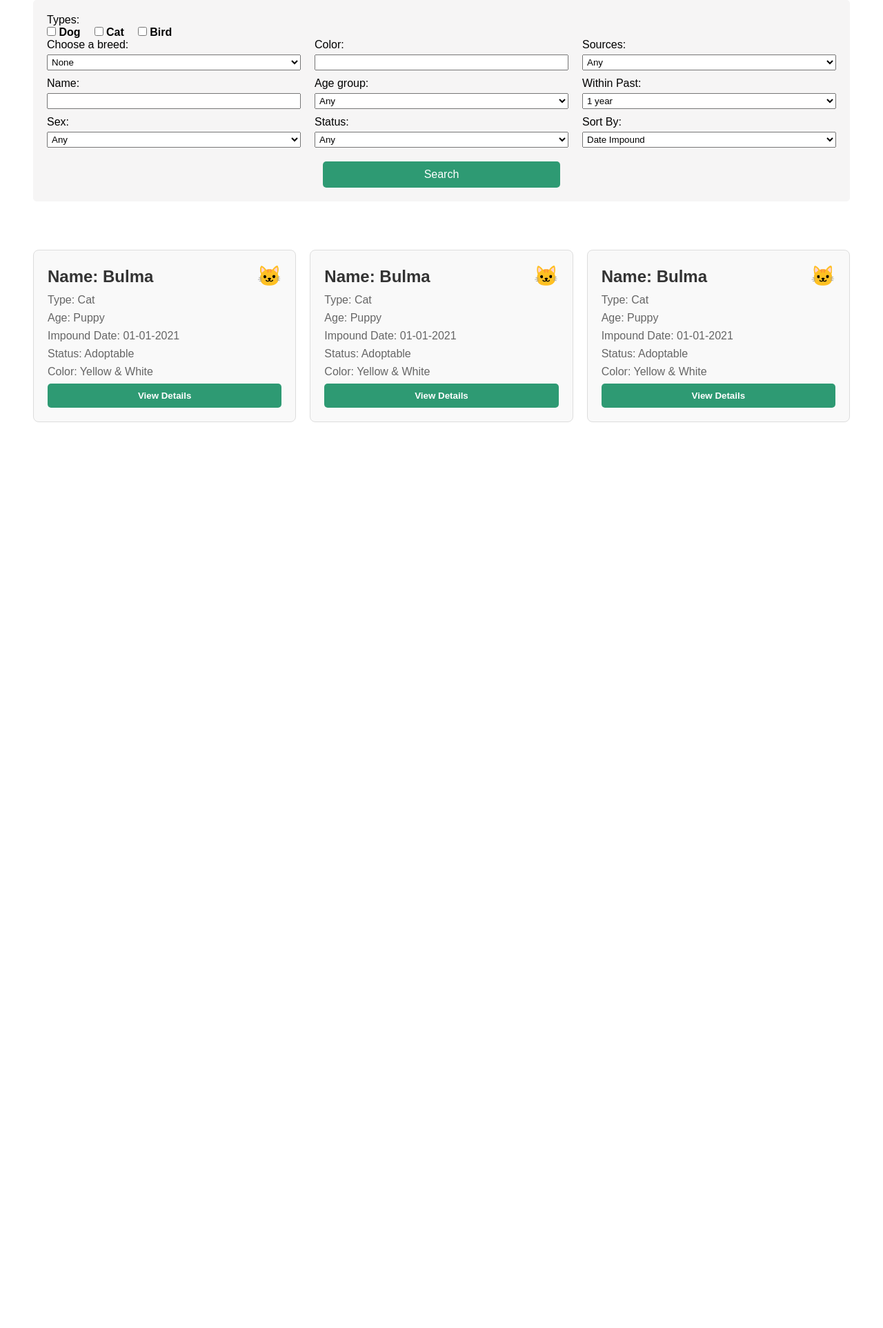
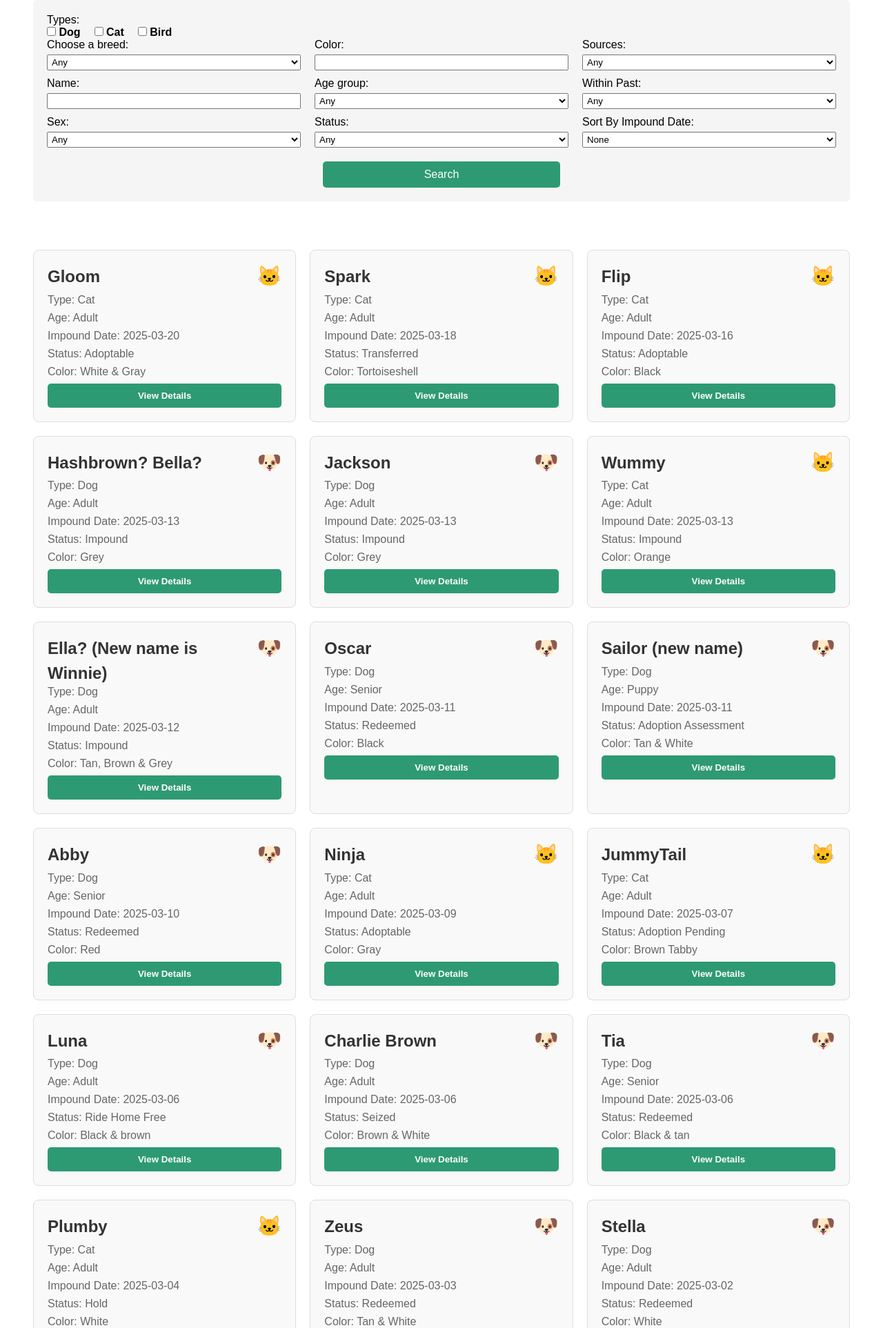
Before and after one commit to nhanvyn/van-shelter, a PHP site: page / in a window 1280 px wide. Shown: the top 1925 px of the page at 69% size. Before the commit the page ends 612 px from the top, so only its background shows below. Run offline with PHP 8.4, Linux system fonts and the light colour scheme; data comes from the database, SQL or seed files in the repository; both versions use the stored data as it was after the commit.

Commit message:
finished ajax on search filter, remove type_id from pets table

```diff
--- /dev/null
+++ b/components/pet_card.php
@@ -0,0 +1,24 @@
+<!-- resuable pet-card components for first time opening webpage and subsequent ajax calls -->
+
+
+<?php while ($row = $petResult->fetch_assoc()): ?>
+    <div class="pet-card" data-pet-id="<?= $row['animal_id'] ?>">
+        <div class="pet-card-header">
+            <h2><?= !empty($row['name']) ? htmlspecialchars($row['name']) : 'No name' ?></h2>
+            <p>
+                <?php if ($row['type_name'] === 'Dog'): ?>🐶
+                <?php elseif ($row['type_name'] === 'Cat'): ?>🐱
+                <?php else: ?>🐦<?php endif; ?>
+            </p>
+        </div>
+        <p>Type: <?= htmlspecialchars($row['type_name']) ?></p>
+        <p>Age: <?= htmlspecialchars($row['age_category']) ?></p>
+        <p>Impound Date: <?= htmlspecialchars($row['date_impounded']) ?></p>
+        <p>Status: <?= htmlspecialchars($row['status_name']) ?></p>
+        <p>Color: <?= htmlspecialchars($row['color']) ?></p>
+        <button class="view-details"
+                onclick="window.location.href='pet_details.php?pet=<?= $row['animal_id'] ?>'">
+            View Details
+        </button>
+    </div>
+<?php endwhile; ?>
--- a/index.php
+++ b/index.php
@@ -1,12 +1,25 @@
 <?php
 require("db.php");
+
+// Query for pre-populating filter's fields
 $breedQuery = "SELECT breed_id, breed_name FROM breeds ORDER BY breed_id ASC;";
 $typeQuery = "SELECT * FROM animaltype ORDER BY type_id ASC;";
 $statusQuery = "SELECT * FROM statuses ORDER BY status_name ASC;";
 $sourceQuery = "SELECT * FROM sources ORDER BY source_id ASC;";
 $sexQuery = "SELECT DISTINCT sex FROM Pets ORDER BY sex DESC;";
 $ageQuery = "SELECT DISTINCT age_category FROM Pets";
-
+$petQuery = "SELECT
+  Pets.*,
+  breeds.breed_name,
+  animaltype.type_id,
+  animaltype.type_name,
+    statuses.status_name
+FROM Pets
+INNER JOIN statuses ON statuses.status_id = Pets.status_id
+INNER JOIN breeds ON breeds.breed_id = Pets.breed_id
+INNER JOIN animaltype ON animaltype.type_id = breeds.type_id
+ORDER BY Pets.date_impounded DESC
+LIMIT 200; ";
 
 $breedResult = $db->query($breedQuery);
 $typeResult = $db->query($typeQuery);
@@ -14,14 +27,7 @@ $statusResult = $db->query($statusQuery);
 $sourceResult = $db->query($sourceQuery);
 $sexResult = $db->query($sexQuery);
 $ageResult = $db->query($ageQuery);
-
-
-
-
-
-// $breedResult = $db->query($query);
-
-
+$petResult = $db->query(query: $petQuery);
 
 ?>
 
@@ -33,18 +39,11 @@ $ageResult = $db->query($ageQuery);
 <head>
     <meta charset="UTF-8">
     <meta name="viewport" content="width=device-width, initial-scale=1">
+    <script src="https://ajax.googleapis.com/ajax/libs/jquery/3.7.1/jquery.min.js"></script>
+    <script src="./js/script.js"></script>
     <title>Vancouver Shelter</title>
     <link rel="stylesheet" href="./css/index.css">
 </head>
-
-
-
-<?php
-if ($_SERVER['REQUEST_METHOD'] === 'GET') {
-
-}
-?>
-
 
 
 <body>
@@ -56,9 +55,8 @@ if ($_SERVER['REQUEST_METHOD'] === 'GET') {
                         <label>Types:</label>
                         <div class="type-sec">
                             <?php while ($row = $typeResult->fetch_assoc()) { ?>
-
                                 <div>
-                                    <input type="checkbox" value="<?= $row['type_id'] ?>">
+                                    <input type="checkbox" name="checkBoxes[]" value="<?= $row['type_id'] ?>">
                                     <label><?= $row['type_name'] ?></label>
                                 </div>
                             <?php } ?>
@@ -69,10 +67,10 @@ if ($_SERVER['REQUEST_METHOD'] === 'GET') {
                             <div class="breed-drop-down">
                                 <label for="breeds">Choose a breed:</label>
 
-                                <select name="breeds" id="breeds">
-                                    <option value="">None</option>
+                                <select name="breed" id="breed">
+                                    <option value="">Any</option>
                                     <?php while ($row = $breedResult->fetch_assoc()) { ?>
-                                        <option value="<?= $row['breed_name'] ?>">
+                                        <option value="<?= $row['breed_id'] ?>">
                                             <?= $row['breed_name'] ?>
                                         </option>
                                     <?php } ?>
@@ -81,14 +79,14 @@ if ($_SERVER['REQUEST_METHOD'] === 'GET') {
 
                             <div class="name-field">
                                 <label for="name">Name: </label>
-                                <input type="text" id="name">
+                                <input type="text" id="name" name="name">
                             </div>
 
 
                             <div class="sex-drop-down">
                                 <label for="sex">Sex:</label>
                                 <select name="sex" id="sex">
-                                    <option value="any">Any</option>
+                                    <option value="">Any</option>
                                     <?php while ($row = $sexResult->fetch_assoc()) { ?>
                                         <option value="<?= $row['sex'] ?>">
                                             <?= $row['sex'] ?>
@@ -101,12 +99,12 @@ if ($_SERVER['REQUEST_METHOD'] === 'GET') {
                         <div class="middle">
                             <div class="color-field">
                                 <label for="color">Color: </label>
-                                <input type="text" id="color">
+                                <input type="text" id="color" name="color">
                             </div>
                             <div class="age-drop-down">
                                 <label for="age">Age group:</label>
                                 <select name="age_category" id="age_category">
-                                    <option value="Any">Any</option>
+                                    <option value="">Any</option>
                                     <?php while ($row = $ageResult->fetch_assoc()) { ?>
                                         <option value="<?= $row['age_category'] ?>">
                                             <?= $row['age_category'] ?>
@@ -118,10 +116,10 @@ if ($_SERVER['REQUEST_METHOD'] === 'GET') {
                             <div class="status-drop-down">
                                 <label for="status">Status:</label>
                                 <select name="status" id="status">
-                                    <option value="Any">Any</option>
+                                    <option value="">Any</option>
 
                                     <?php while ($row = $statusResult->fetch_assoc()) { ?>
-                                        <option value="<?= $row['status_name'] ?>">
+                                        <option value="<?= $row['status_id'] ?>">
                                             <?= $row['status_name'] ?>
                                         </option>
                                     <?php } ?>
@@ -133,29 +131,38 @@ if ($_SERVER['REQUEST_METHOD'] === 'GET') {
                             <div class="source-drop-down">
                                 <label for="source">Sources:</label>
                                 <select name="source" id="source">
-                                    <option>Any</option>
+                                    <option value="">Any</option>
                                     <?php while ($row = $sourceResult->fetch_assoc()) { ?>
-                                            <option value="<?= $row['source_name'] ?>">
-                                                <?= $row['source_name'] ?>
-                                            </option>
+                                        <option value="<?= $row['source_id'] ?>">
+                                            <?= $row['source_name'] ?>
+                                        </option>
                                     <?php } ?>
                                 </select>
                             </div>
 
 
                             <div class="date-drop-down">
-                                <label for="date">Within Past:</label>
-                                <select name="date" id="date">
-                                    <option value="1 year"> 1 year </option>
+                                <label for="within">Within Past:</label>
+                                <select name="within" id="within">
+                                    <option value="">Any</option>
+                                    <option value="30 days">30 days</option>
+                                    <option value="3 month">3 month</option>
+                                    <option value="6 month">6 month</option>
+                                    <option value="1 year">1 year</option>
+
+
                                 </select>
                             </div>
 
                             <div class="sort-drop-down">
-                                <label for="sort">Sort By:</label>
-                                <select name="sort" id="sort">
-                                    <option value="Date Impound">Date Impound</option>
+                                <label for="sort-option">Sort By Impound Date:</label>
+                                <select name="sort-option" id="sort-option">
+                                    <option value="">None</option>
+                                    <option value="oldest">Oldest</option>
+                                    <option value="newest">Newest</option>
                                 </select>
                             </div>
+
                         </div>
                     </div>
 
@@ -167,48 +174,10 @@ if ($_SERVER['REQUEST_METHOD'] === 'GET') {
 
         <div class="container pet-sec">
 
-           <div class="pet-grid">
-                <div class="pet-card">
-                    <div class="pet-card-header">
-                        <h2>Name: Bulma </h2>
-                        <p>🐱</p>
-                    </div>
-                    <p>Type: Cat  </p>
-                    <p>Age: Puppy</p>
-                    <p>Impound Date: 01-01-2021</p>
-                    <p>Status: Adoptable</p>
-                    <p>Color: Yellow & White</p>
-                    <button class="view-details">View Details</button>
-                </div>
+            <div class="pet-grid">
 
-                <div class="pet-card">
-                    <div class="pet-card-header">
-                        <h2>Name: Bulma </h2>
-                        <p>🐱</p>
-                    </div>
-                    <p>Type: Cat  </p>
-                    <p>Age: Puppy</p>
-                    <p>Impound Date: 01-01-2021</p>
-                    <p>Status: Adoptable</p>
-                    <p>Color: Yellow & White</p>
-                    <button class="view-details">View Details</button>
-                </div>
-
-                <div class="pet-card">
-                    <div class="pet-card-header">
-                        <h2>Name: Bulma </h2>
-                        <p>🐱</p>
-                    </div>
-                    <p>Type: Cat  </p>
-                    <p>Age: Puppy</p>
-                    <p>Impound Date: 01-01-2021</p>
-                    <p>Status: Adoptable</p>
-                    <p>Color: Yellow & White</p>
-                    <button class="view-details">View Details</button>
-                </div>
-
-
-           </div>
+                <?php include('components/pet_card.php'); ?>
+            </div>
 
 
 
--- /dev/null
+++ b/js/script.js
@@ -0,0 +1,20 @@
+$("document").ready(function() {
+    $('.filter-form').submit(function(event) {
+        event.preventDefault();
+        const formData = $(this).serialize();
+        $.ajax({
+            type: 'GET',
+            url: 'filter_pets.php',
+            data: formData,
+            success: function (response) {
+                $('.pet-grid').fadeOut(100, function () {
+                    $(this).html(response).fadeIn(100);
+                });
+            },
+            error: function () {
+                alert('Error fetching pet');
+            }
+        })
+    });
+
+});
```
Also changed, not shown: filter_pets.php (added, +119 -0 lines), van_shelter.sql (added), 1 other file.
